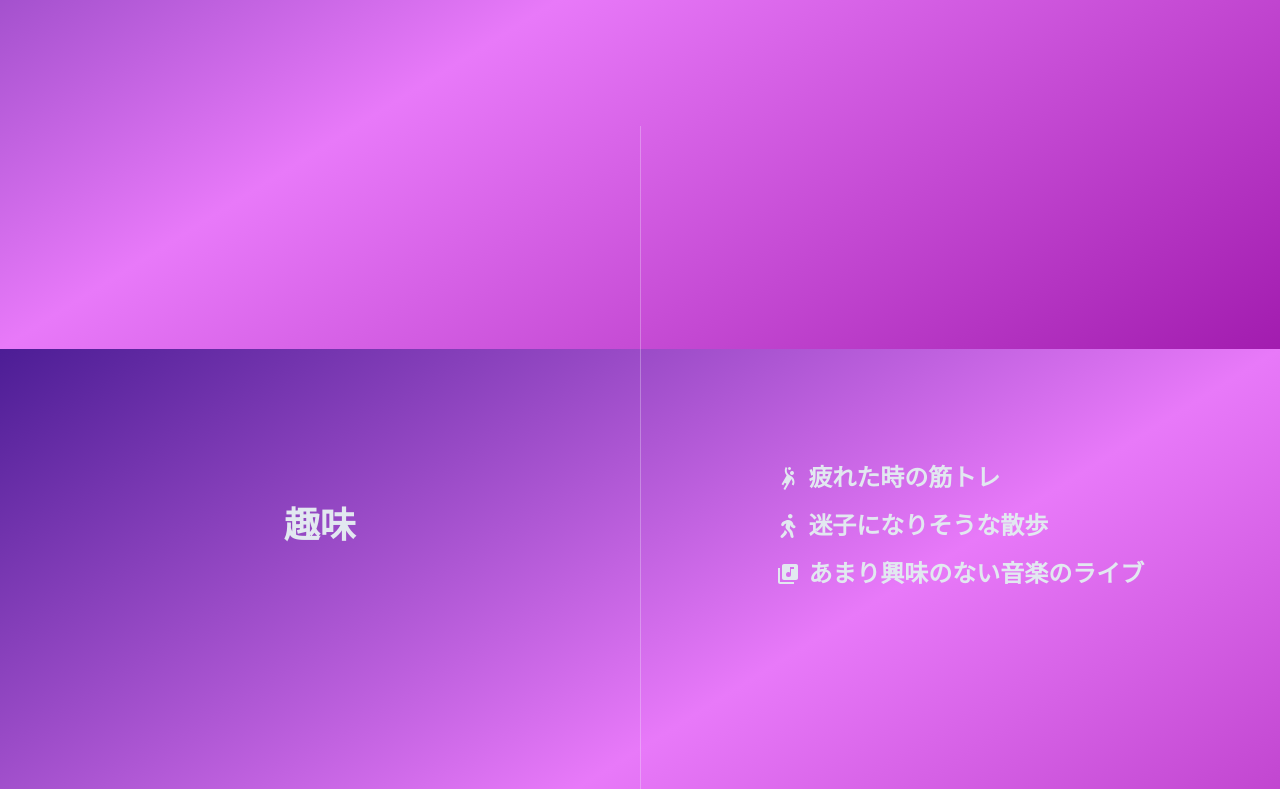
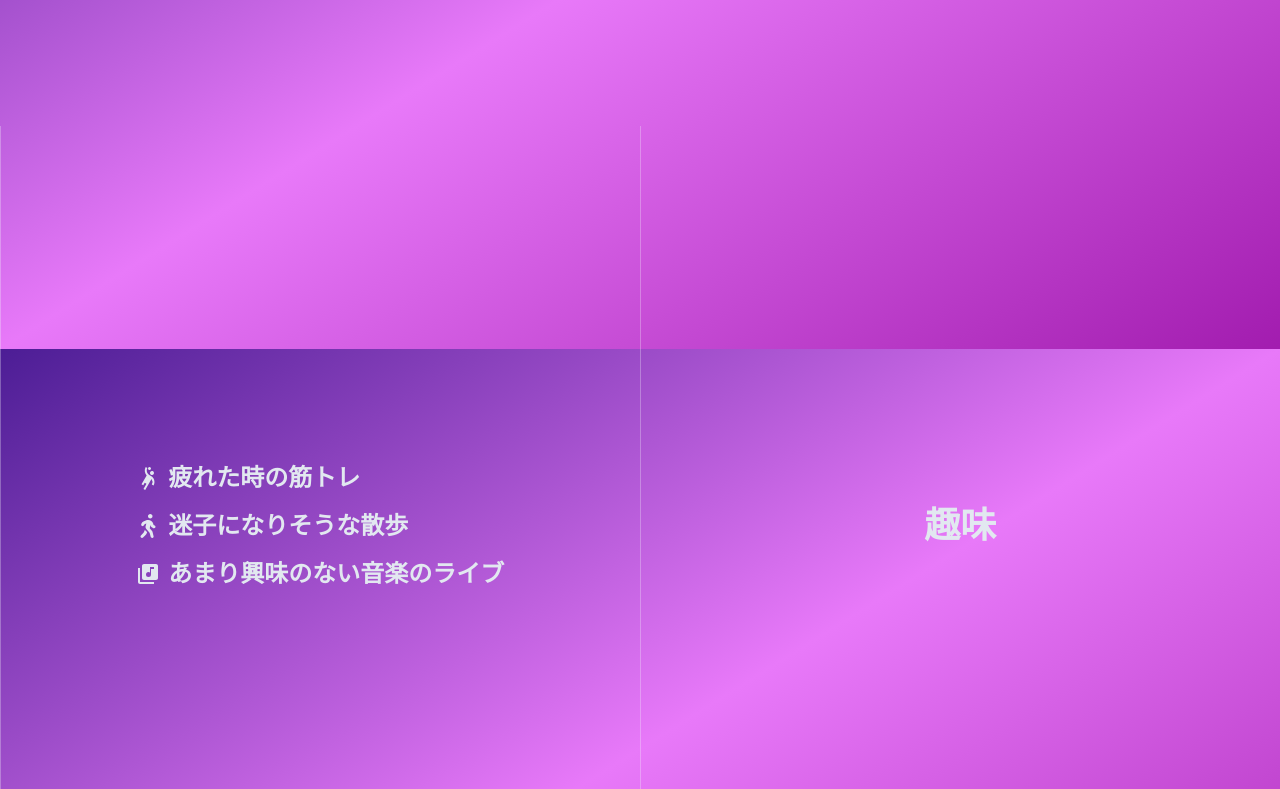
Before and after one commit to bytakumi/Profile, a Next.js app: page / in a window 1280 px wide. Shown: the part 2051-2840 px from the top of the page. Built offline with nearby package versions, Linux system fonts and the light colour scheme.

Commit message:
md以上の場合に趣味項目はタイトルが右側になるようにした

```diff
--- a/app/page.tsx
+++ b/app/page.tsx
@@ -28,13 +28,17 @@ export default function Home() {
     {/* OBJECT: Hobby */}
     <div className="py-32 md:py-16 md:min-h-screen">
       <div className="w-full flex flex-col md:flex-row">
-        {/* OBJECT: Title */}
-        <div className="w-full flex justify-center items-center pb-20 md:pb-0 md:min-h-screen">
+        {/* OBJECT: Title (Displayed only when less than or equal to md.) */}
+        <div className="w-full flex md:hidden justify-center items-center pb-20 md:pb-0 md:min-h-screen">
           <div className="font-semibold text-slate-200 text-4xl">趣味</div>
         </div>
         {/* OBJECT: Content */}
-        <div className="w-full flex items-center border-l border-slate-100/30">
+        <div className="w-full flex items-center border-r md:border-l border-slate-100/30">
           <Hobby />
+        </div>
+        {/* OBJECT: Title (Displayed only with md or more) */}
+        <div className="w-full hidden md:flex justify-center items-center pb-20 md:pb-0 md:min-h-screen">
+          <div className="font-semibold text-slate-200 text-4xl">趣味</div>
         </div>
       </div>
     </div>
```
